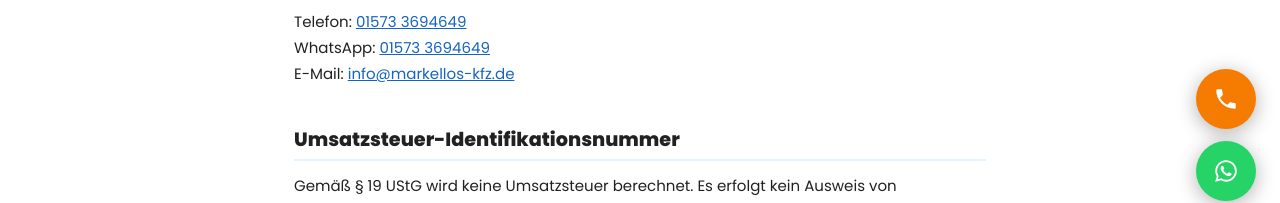
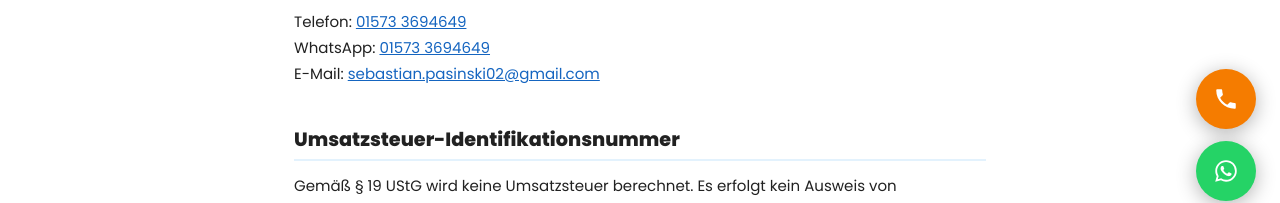
Before and after one commit to 5eba5tian02/Markellos, a plain HTML site: page impressum.html in a window 1280 px wide. Shown: the part 571-774 px from the top of the page. Drawn offline with Linux system fonts and the light colour scheme.

```diff
--- a/impressum.html
+++ b/impressum.html
@@ -65,7 +65,7 @@
   <p>
     Telefon: <a href="tel:015733694649">01573 3694649</a><br>
     WhatsApp: <a href="https://wa.me/4915733694649" target="_blank" rel="noopener">01573 3694649</a><br>
-    E-Mail: <a href="mailto:info@markellos-kfz.de">info@markellos-kfz.de</a>
+    E-Mail: <a href="mailto:sebastian.pasinski02@gmail.com">sebastian.pasinski02@gmail.com</a>
   </p>
 
   <h2>Umsatzsteuer-Identifikationsnummer</h2>
```
